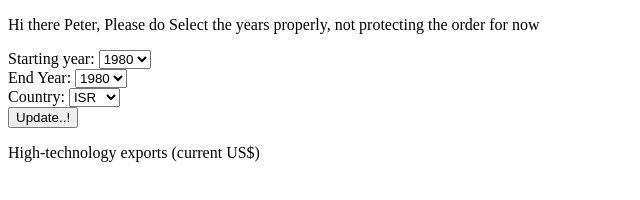
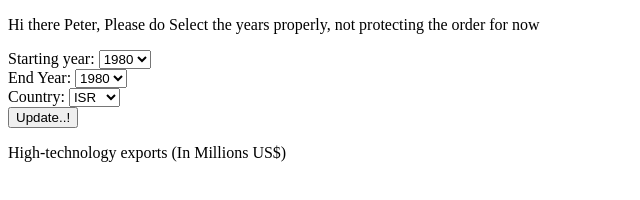
Before and after one commit to Hundia/MiddleEastStatsDataVisualization, a website: page SVG/D3Htmls/Index.html in a window 1280 px wide. Shown: the full height of the page, 0-640 px from the left. Drawn offline with nearby package versions, Linux system fonts and the light colour scheme.

Commit message:
Updated text for the resolution of the cash

```diff
--- a/SVG/D3Htmls/Index.html
+++ b/SVG/D3Htmls/Index.html
@@ -66,7 +66,7 @@
 
     <button type="button" class="btn btn-primary" onclick="onUpdate()">Update..!</button>
 
-    <p>High-technology exports (current US$)</p>
+    <p>High-technology exports (In Millions US$)</p>
 
 
     <script>
```
